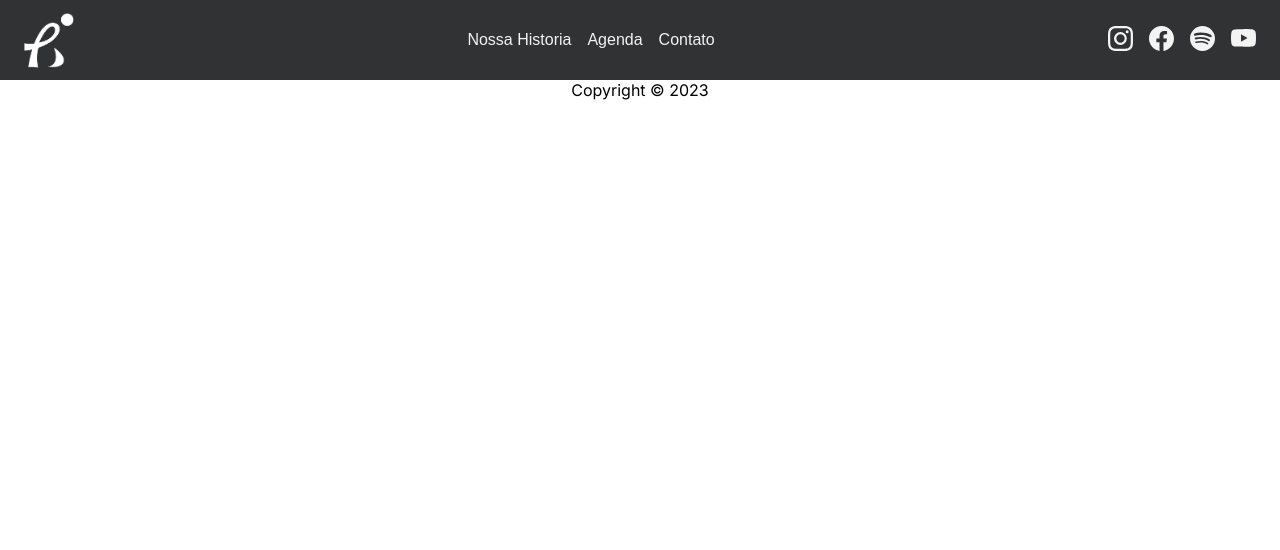
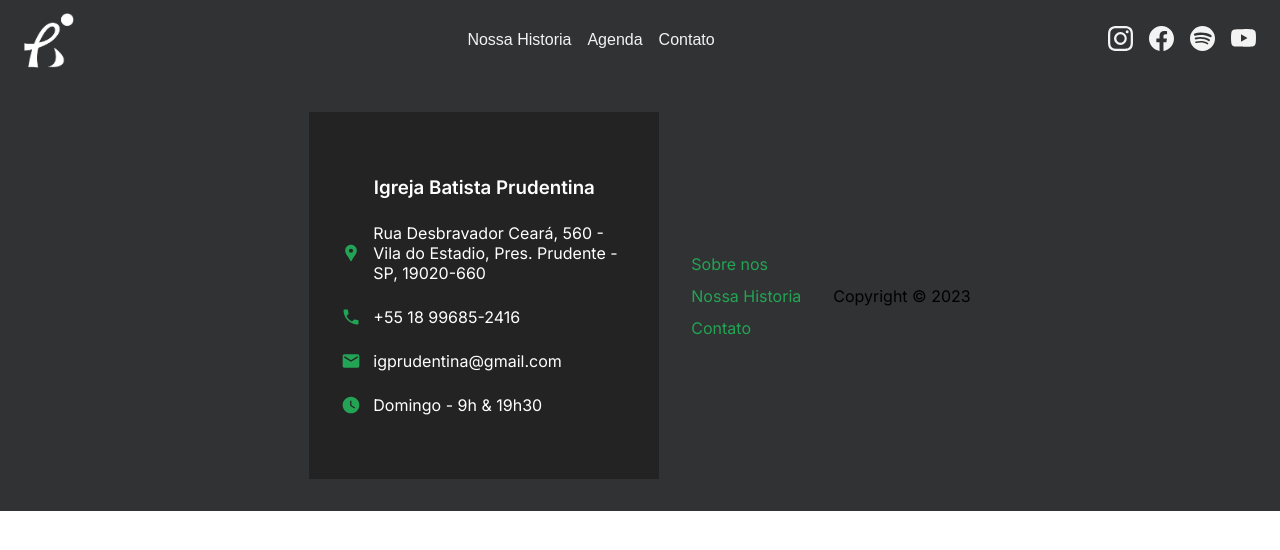
Before and after one commit to igprudencode/ibprudentina, a Next.js app: page / in a window 1280 px wide. Shown: the top 550 px of the page. Built offline with nearby package versions, Linux system fonts and the light colour scheme.

Commit message:
feat: adding footer

```diff
--- /dev/null
+++ b/src/components/footer/data.tsx
@@ -0,0 +1,50 @@
+import { ReactElement } from "react";
+import { MdWatchLater, MdEmail, MdLocalPhone, MdLocationPin } from "react-icons/md";
+
+interface InformationDataProps{
+    icon: ReactElement,
+    text: string,
+    href?: string,
+}
+
+interface LinksDataProps {
+    text: string,
+    href: string,
+}
+
+export const InformationData: InformationDataProps[] = [
+    {
+        icon: <MdLocationPin />,
+        text: "Rua Desbravador Ceará, 560 - Vila do Estadio, Pres. Prudente - SP, 19020-660",
+        href: "https://www.google.com.br/maps/place/Igreja+Batista+Prudentina/@-22.1167406,-51.3908913,19.72z/data=!4m6!3m5!1s0x9493f4359d66cecf:0x8e56aaa678f31158!8m2!3d-22.1167267!4d-51.3906263!16s%2Fg%2F1ptwl8d6k?entry=ttu"
+    },
+    {
+        icon: <MdLocalPhone />,
+        text: "+55 18 99685-2416",
+        href: "https://wa.me/5518996852416"
+    },
+    {
+        icon: <MdEmail />,
+        text: "igprudentina@gmail.com",
+        href: "mailto:igprudentina@gmail.com"
+    },
+    {
+        icon: <MdWatchLater />,
+        text: "Domingo - 9h & 19h30"
+    },
+]
+
+export const LinksData: LinksDataProps[] = [
+    {
+        text: 'Sobre nos',
+        href: '',
+    },
+    {
+        text: 'Nossa Historia',
+        href: '',
+    },
+    {
+        text: 'Contato',
+        href: '',
+    }
+]
--- a/src/components/footer/index.tsx
+++ b/src/components/footer/index.tsx
@@ -1,8 +1,28 @@
-import { Container } from "./styles";
+import { InformationData, LinksData } from "./data";
+
+import { Container, InformationContainer, InformationItem, LinksContainer } from "./styles";
 
 export default function Footer() {
   return (
     <Container>
+      <InformationContainer>
+        <h3>Igreja Batista Prudentina</h3>
+        {InformationData.map((item) => {
+          return (
+            <InformationItem>
+              {item.icon}
+              <a href={item.href}>{item.text}</a>
+            </InformationItem>
+          );
+        })}
+      </InformationContainer>
+      <LinksContainer>
+        {LinksData.map((item) => {
+          return(
+            <a href={item.href}>{item.text}</a>
+          )
+        })}
+      </LinksContainer>
       <p>Copyright &copy; {new Date().getFullYear()}</p>
     </Container>
   );
--- a/src/components/footer/styles.ts
+++ b/src/components/footer/styles.ts
@@ -10,5 +10,67 @@ export const Container = styled.footer`
     align-items: center;
     justify-content: center;
 
-    background: transparent;
+    background: var(--grey-500);
+
+    padding: 2rem;
 `
+
+export const InformationContainer = styled.div`
+    width: 100%;
+    max-width: 350px;
+
+    display: flex;
+    flex-direction: column;
+    align-items: center;
+    justify-content: center;
+
+    padding: 4rem 2rem;
+
+    gap: 1.5rem;
+
+    background: var(--grey-300);
+
+    h3{
+        color: var(--white);
+    }
+`
+
+export const InformationItem = styled.div`
+    width: 100%;
+
+    display: flex;
+    flex-direction: row;
+    align-items: center;
+    justify-content: flex-start;
+
+    gap: 0.75rem;
+
+    a{
+        color: var(--white);
+        text-decoration: none;
+    }
+
+    svg{
+        min-width: 20px;
+        height: auto;
+
+        color: var(--green-500);
+    }
+`
+
+export const LinksContainer = styled.div`
+    display: flex;
+    flex-direction: column;
+    align-items: flex-start;
+    justify-content: center;
+
+    gap: 0.75rem;
+
+    padding: 1rem 2rem;
+
+    a{
+        text-decoration: none;
+
+        color: var(--green-500);
+    }
+`
--- a/src/styles/global.ts
+++ b/src/styles/global.ts
@@ -4,6 +4,11 @@ import { createGlobalStyle } from "styled-components";
 
 export const GlobalStyle = createGlobalStyle`
     :root {
+        --white: #ffffff;
+
+        --green-500: #23A455;
+
+        --grey-300: #232323;
         --grey-500: #313233;
     }
 
```
